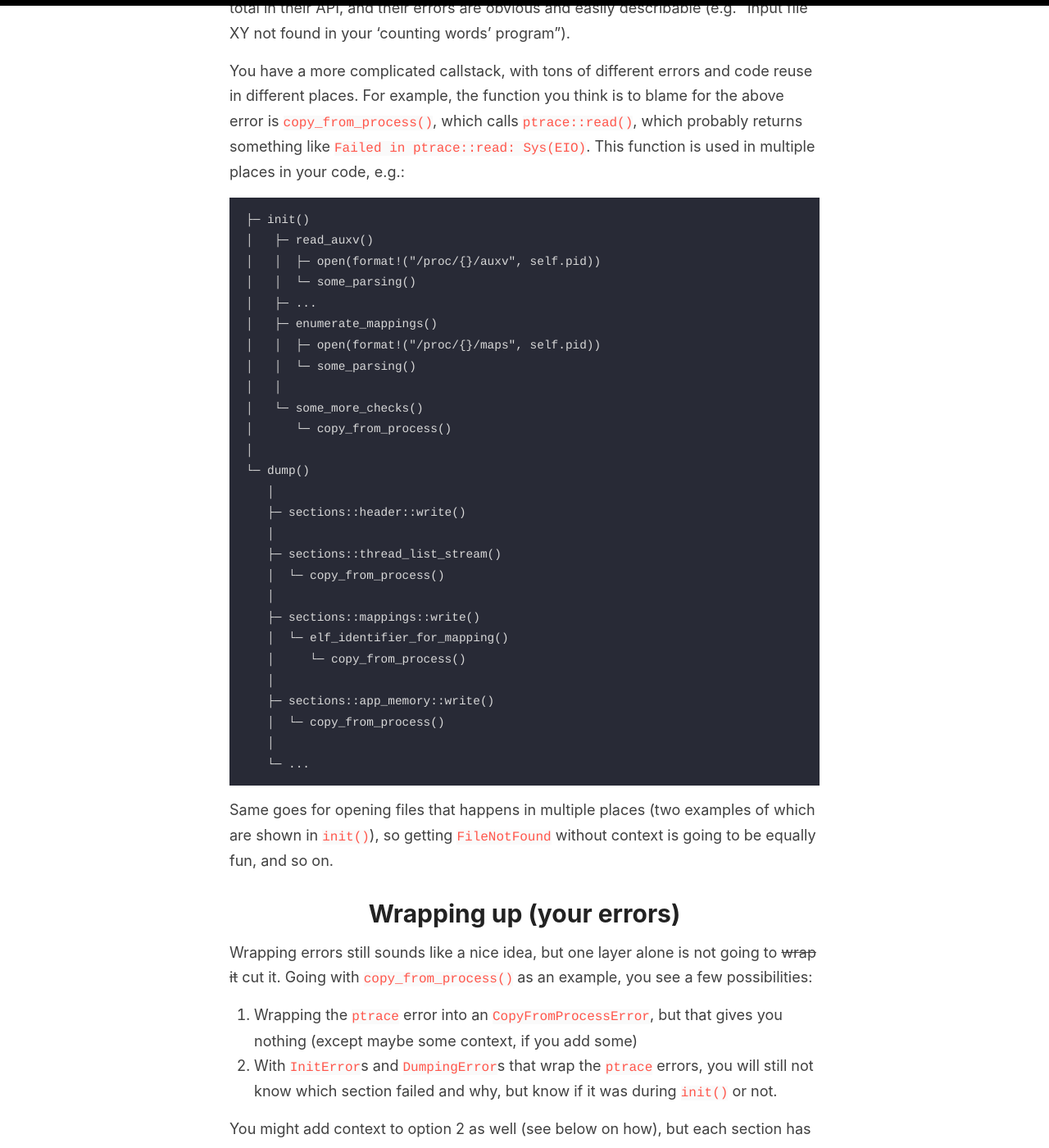
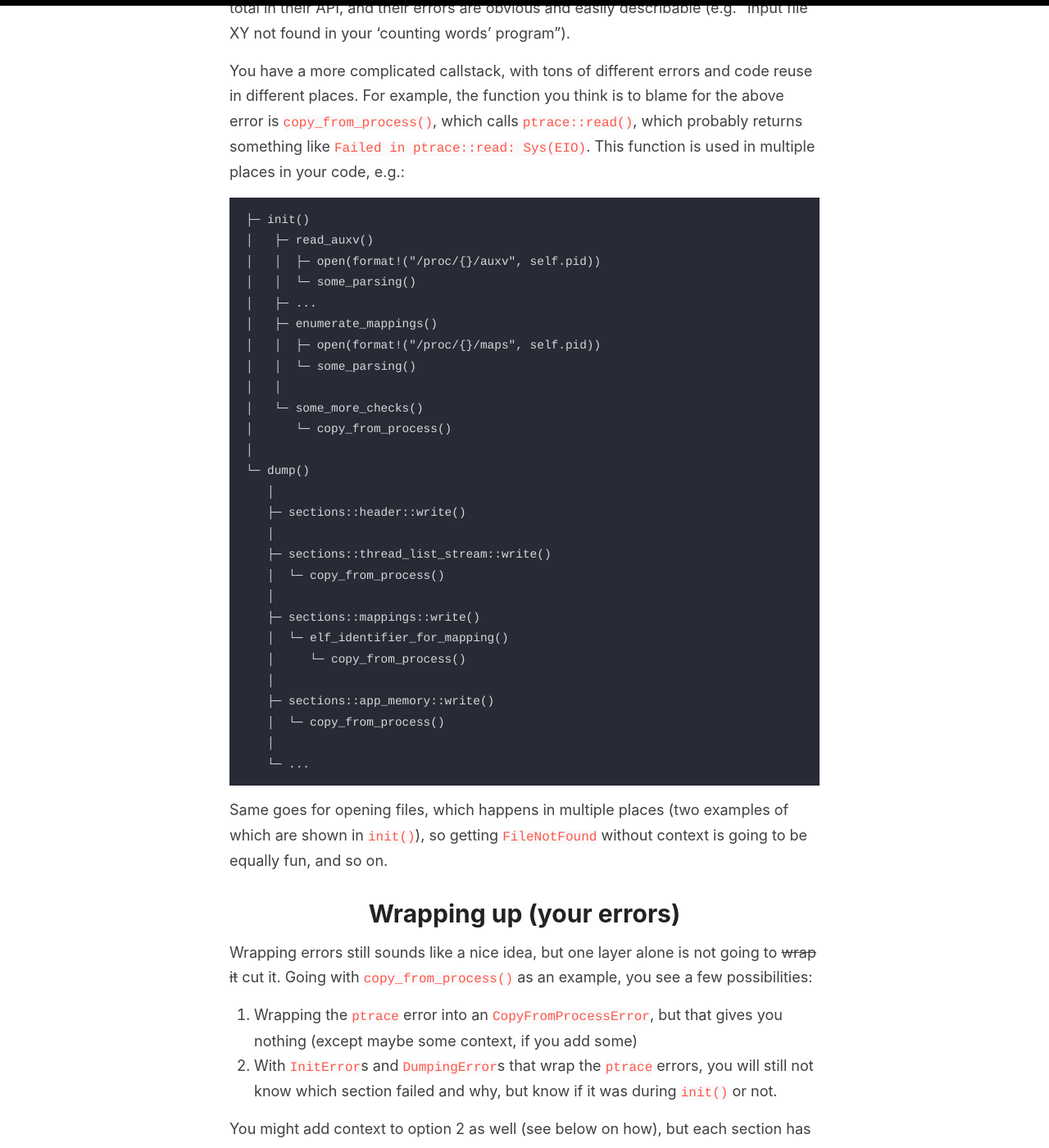
Before and after one commit to msirringhaus/msirringhaus.github.io, a Jekyll site: the page built from _posts/2020-2-9-Where-everything-went-wrong.md, in a window 1280 px wide and 1400 px high, scrolled down 3598 px. Shown: the whole window at 82% size. Built offline with Jekyll 4.4.1, drawn with Linux system fonts in a browser that asks for light colours; part of the change alters nothing that is shown; some of the changed text lies outside the part shown.

Commit message:
Fix some minor errors in Where everything went wrong

````diff
--- a/_posts/2020-2-9-Where-everything-went-wrong.md
+++ b/_posts/2020-2-9-Where-everything-went-wrong.md
@@ -120,7 +120,7 @@ This function is used in multiple places in your code, e.g.:
    │
    ├─ sections::header::write()
    │
-   ├─ sections::thread_list_stream()
+   ├─ sections::thread_list_stream::write()
    │  └─ copy_from_process()
    │
    ├─ sections::mappings::write()
@@ -133,7 +133,7 @@ This function is used in multiple places in your code, e.g.:
    └─ ...
 ```
 
-Same goes for opening files that happens in multiple places (two examples of which are shown in `init()`), so getting `FileNotFound` without context is going to be equally fun, and so on.
+Same goes for opening files, which happens in multiple places (two examples of which are shown in `init()`), so getting `FileNotFound` without context is going to be equally fun, and so on.
 
 # Wrapping up (your errors)
 
@@ -161,7 +161,7 @@ pub enum PtraceDumperError {
 #[derive(Debug, Error)]
 pub enum SectionAppMemoryError {
     #[error("Failed to copy memory from process")]
-    CopyFromProcessError(#[from] DumperError),
+    CopyFromProcessError(#[from] PtraceDumperError),
     ...
 }
 
@@ -234,7 +234,7 @@ _Collects papers from the floor. Throws them into the air in jubilation_
 
 With that sweet, sweet error chain and the resulting error message, you now know where everything goes wrong. Not really _why_, though. You lack context. Luckily, you are not out of context (Note to yourself: You need a drum set for acoustically emphasizing your puns).
 
-Adding more context is rather easy. Instead of using `#[from]`, you use `#[source]`, which will not implement an automatic conversion function anymore, but keep the error chain intact:
+You have plenty of context to add, and adding it is rather easy. Instead of using `#[from]`, you use `#[source]`, which will not implement an automatic conversion function anymore, but keep the error chain intact:
 
 ```rust
 #[derive(Debug, Error)]
````
